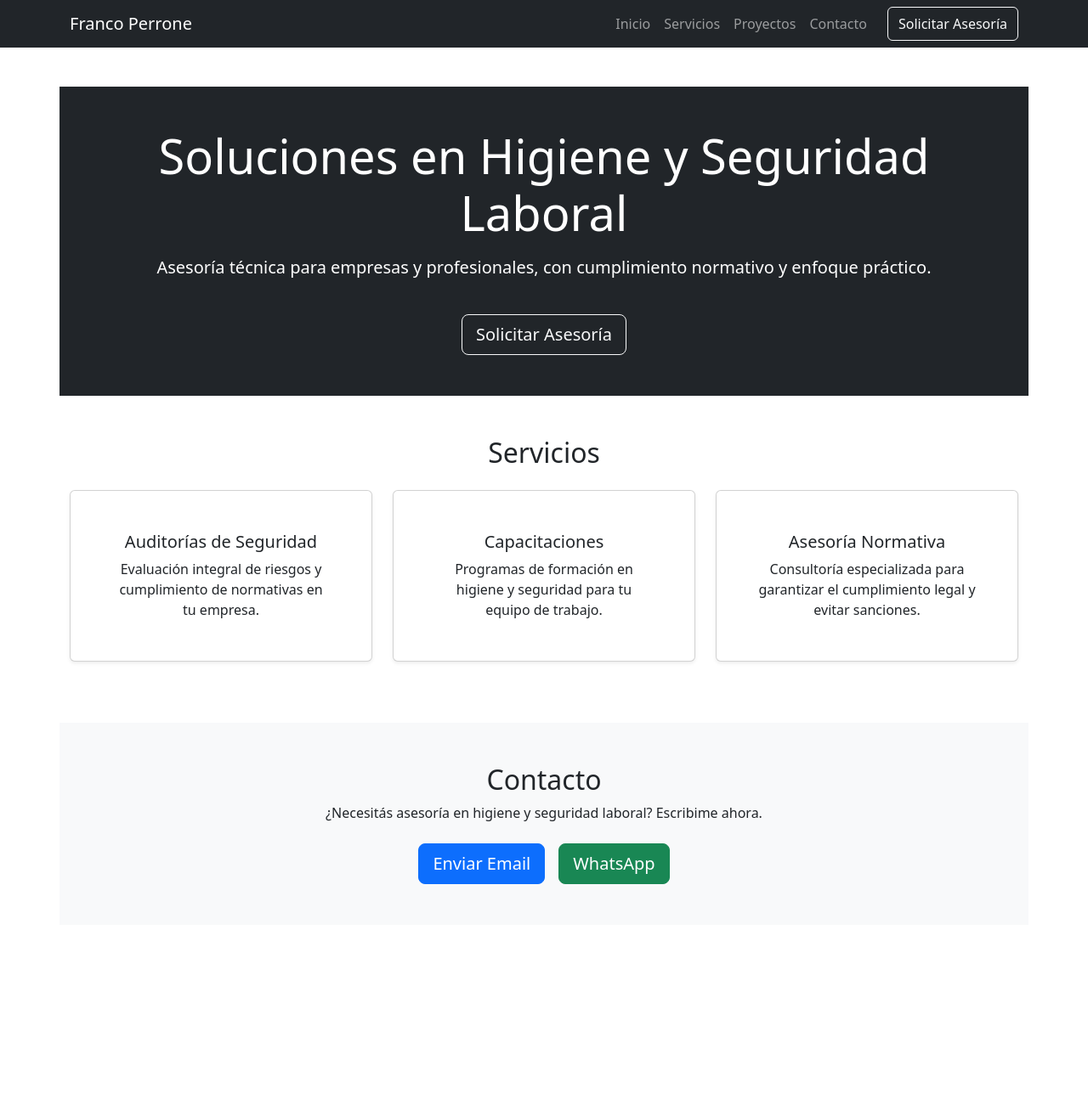
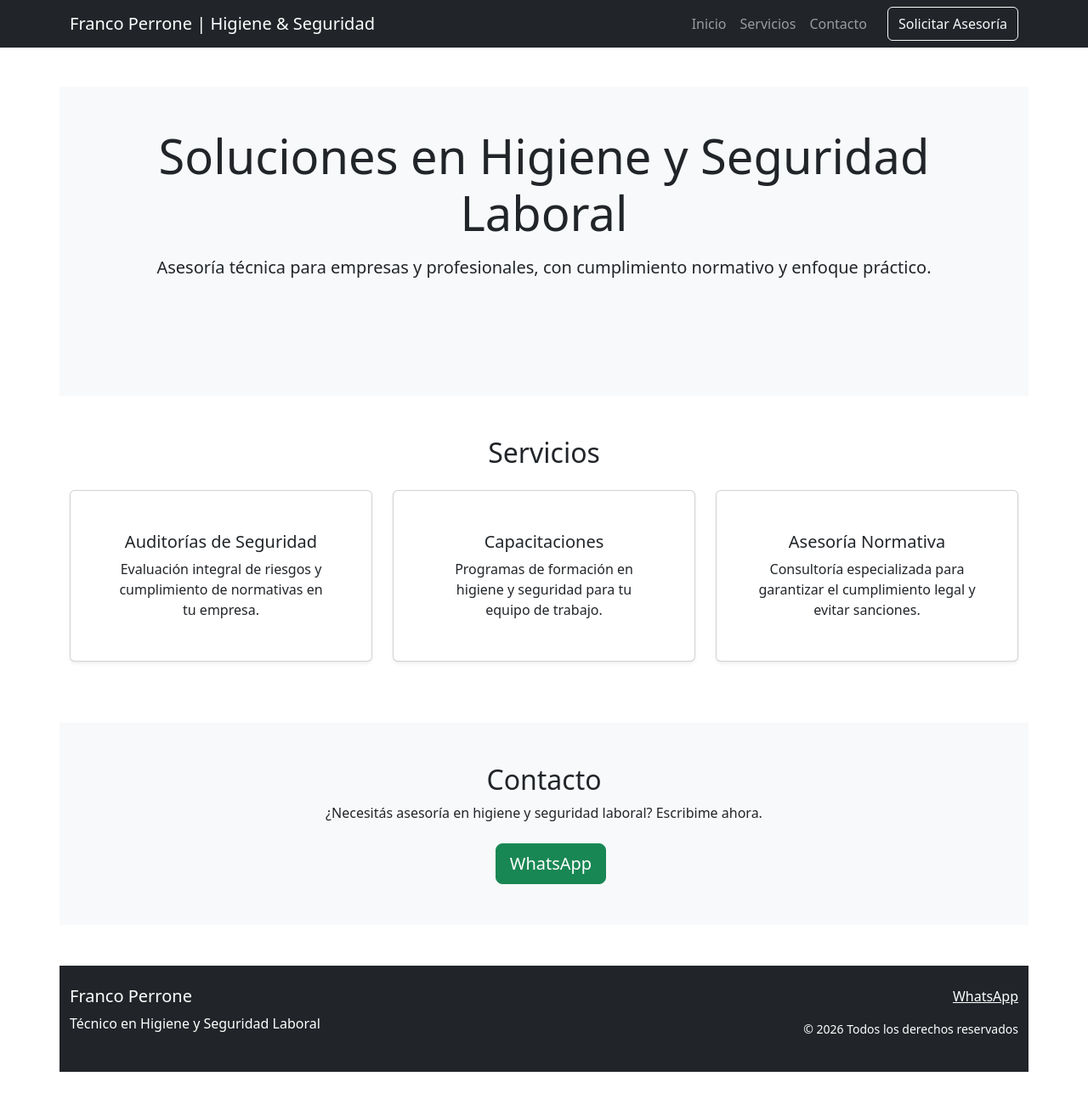
Before and after one commit to fraperrone/ths, a React (Vite) app: page / in a window 1280 px wide. Shown: the whole page at 85% size. Before the commit the page ends 1121 px from the top, so only its background shows below. Built offline with nearby package versions, Linux system fonts and the light colour scheme.

Commit message:
actualizacion main

```diff
--- a/src/App.jsx
+++ b/src/App.jsx
@@ -4,6 +4,7 @@ import viteLogo from '/vite.svg'
 import './App.css'
 import { Routes, Route } from 'react-router-dom'
 import Home from './pages/Home'
+import Footer from './components/Footer'
 
 import MyNavbar from './components/Navbar'
 
@@ -22,6 +23,7 @@ function App() {
         <Route path="/contacto" element={<Contacto />} /> */}
         </Routes>
       </div>
+      <Footer />
     </>
   )
 }
--- /dev/null
+++ b/src/components/Footer.jsx
@@ -0,0 +1,24 @@
+import { Container, Row, Col } from 'react-bootstrap'
+
+export default function Footer() {
+  return (
+    <footer className="bg-dark text-white py-4 mt-5 w-100">
+      <div className="row mx-0">
+        <div className="col-md-6 text-center text-md-start">
+          <h5>Franco Perrone</h5>
+          <p>Técnico en Higiene y Seguridad Laboral</p>
+        </div>
+        <div className="col-md-6 text-center text-md-end">
+          <p>
+            <a href="https://wa.me/5491112345678" className="text-white">
+              WhatsApp
+            </a>
+          </p>
+          <p className="small">
+            © {new Date().getFullYear()} Todos los derechos reservados
+          </p>
+        </div>
+      </div>
+    </footer>
+  )
+}
--- a/src/components/Navbar.jsx
+++ b/src/components/Navbar.jsx
@@ -4,13 +4,14 @@ export default function MyNavbar() {
   return (
     <Navbar bg="dark" variant="dark" expand="lg" fixed="top">
       <Container>
-        <Navbar.Brand href="#inicio">Franco Perrone</Navbar.Brand>
+        <Navbar.Brand href="#inicio">Franco Perrone | Higiene & Seguridad</Navbar.Brand>
         <Navbar.Toggle aria-controls="basic-navbar-nav" />
         <Navbar.Collapse id="basic-navbar-nav">
           <Nav className="ms-auto">
             <Nav.Link href="#inicio">Inicio</Nav.Link>
             <Nav.Link href="#servicios">Servicios</Nav.Link>
-            <Nav.Link href="#proyectos">Proyectos</Nav.Link>
+            {/* Para futuro: */}
+            {/* <Nav.Link href="#proyectos">Proyectos</Nav.Link> */}
             <Nav.Link href="#contacto">Contacto</Nav.Link>
             <Button variant="outline-light" className="ms-3">
               Solicitar Asesoría
--- a/src/pages/Home.jsx
+++ b/src/pages/Home.jsx
@@ -7,7 +7,7 @@ export default function Home() {
   return (
     <>
       {/* Hero Section */}
-      <div className="bg-dark text-white text-center py-5">
+      <div className="bg-light text-center py-5">
         <Container>
           <h1 className="display-4">Soluciones en Higiene y Seguridad Laboral</h1>
           <p className="lead mt-3">
@@ -61,9 +61,6 @@ export default function Home() {
         <Container className="text-center">
           <h2>Contacto</h2>
           <p className="mb-4">¿Necesitás asesoría en higiene y seguridad laboral? Escribime ahora.</p>
-          <Button variant="primary" size="lg" href="mailto:tuemail@ejemplo.com">
-            Enviar Email
-          </Button>
           <Button variant="success" size="lg" href="https://wa.me/5491112345678" className="ms-3">
             WhatsApp
           </Button>
```
